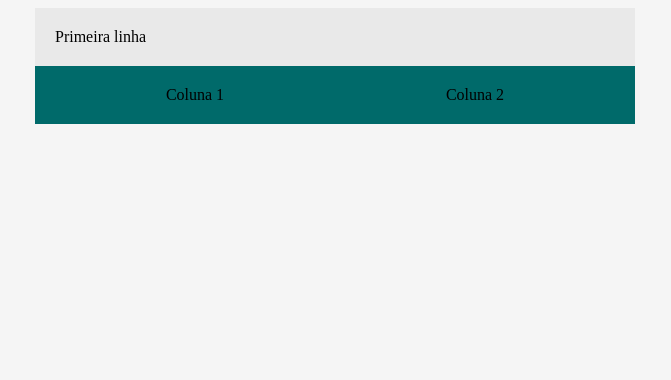
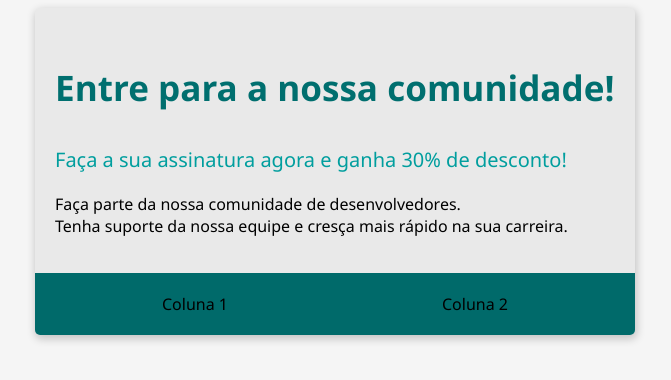
Before and after one commit to Mabiis/BootCamp-Dev-Jr-Modulo2, a plain HTML site: page index.html in a window 1280 px wide. Shown: the whole page, without its empty margins (305-976 px from the left). Drawn offline with Linux system fonts and the light colour scheme.

Commit message:
closes #3 - Cabecalho

```diff
--- a/index.html
+++ b/index.html
@@ -10,7 +10,15 @@
     <div class="container"> <!-- TODA IMAGEM -->
 
         <div class="header"> <!-- PARTE 1 DA IMAGEM -->
-            Primeira linha
+            <div class="header_title">
+                <h3>Entre para a nossa comunidade!</h3>
+            </div>
+            <div class="header_subtitle">
+                <p>Faça a sua assinatura agora e ganha 30% de desconto!</p>
+            </div>
+            <div class="text2">
+                <p>Faça parte da nossa comunidade de desenvolvedores. <br> Tenha suporte da nossa equipe e cresça mais rápido na sua carreira.</p>
+            </div>
         </div>
 
         <div class="flex-container"> <!-- PARTE 2 DA IMAGEM -->
--- a/style.css
+++ b/style.css
@@ -1,11 +1,15 @@
 body {
     background-color: #F5F5F5;
+    font-family: 'Segoe UI', Tahoma, Geneva, Verdana, sans-serif;
 }
 
 .container {
     background-color: #E9E9E9;
     margin: auto;
     width: 600px;
+    box-shadow: 1px 3px 8px 1px rgba(0, 0, 0, 0.2);
+    border-radius: 5px;
+    overflow: hidden;
 }
 
 .header {
@@ -18,3 +22,17 @@ body {
     justify-content: space-around;
     padding: 20px;
 }
+
+.header_title {
+    color: #006F6F;
+    font-size: 30px;
+    font-weight: 700;
+    margin-bottom: 20px;
+}
+
+.header_subtitle {
+    color: #009E9E;
+    font-size: 20px;
+    font-weight: 500;
+    margin-bottom: 15px;
+}
```
